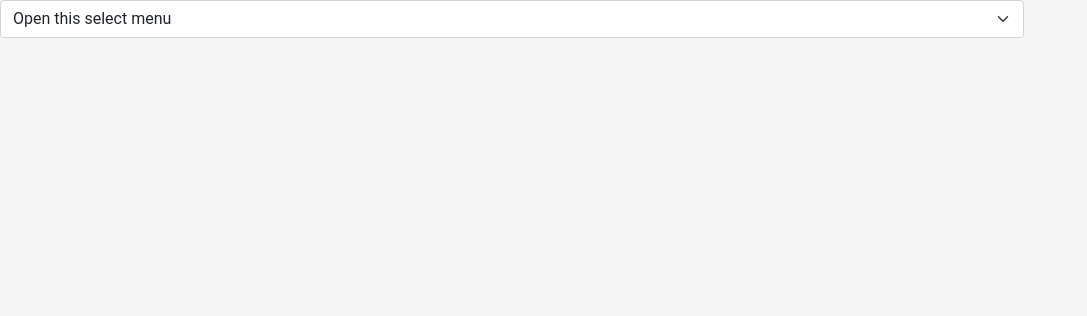
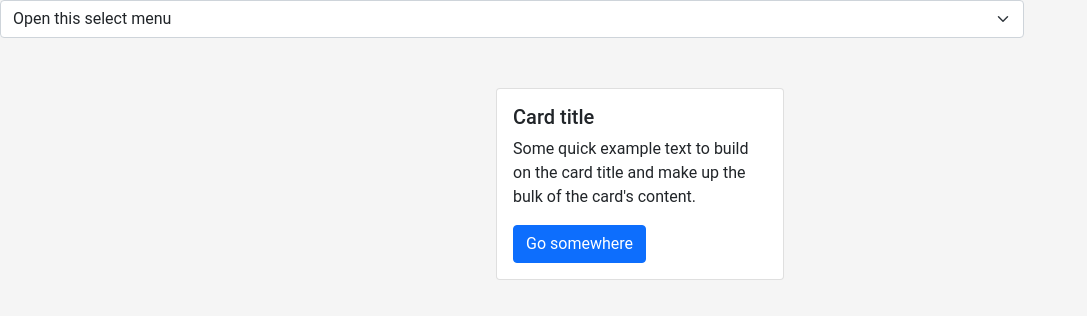
Before and after one commit to JesusFz93/grupal_2, a website: page app/index.html in a window 1280 px wide. Shown: the whole page, without its empty margins (0-1087 px from the left). Drawn offline with nearby package versions, Linux system fonts and the light colour scheme.

Commit message:
card in html adn style

```diff
--- a/app/index.html
+++ b/app/index.html
@@ -19,5 +19,15 @@
       </select>
     </section>
 
+    <section class="contenedorCard">
+        <div class="card" style="width: 18rem;">
+            <div class="card-body">
+              <h5 class="card-title">Card title</h5>
+              <p class="card-text">Some quick example text to build on the card title and make up the bulk of the card's content.</p>
+              <a href="#" class="btn btn-primary">Go somewhere</a>
+            </div>
+          </div>
+    </section>
+
 </body>
 </html>
--- a/app/style.css
+++ b/app/style.css
@@ -17,3 +17,11 @@ body {
     justify-content: center;
 
 }
+
+.contenedorCard {
+    width: 100%;
+    display: flex;
+    flex-wrap: wrap;
+    justify-content: center;
+    margin-top: 50px;
+}
```
